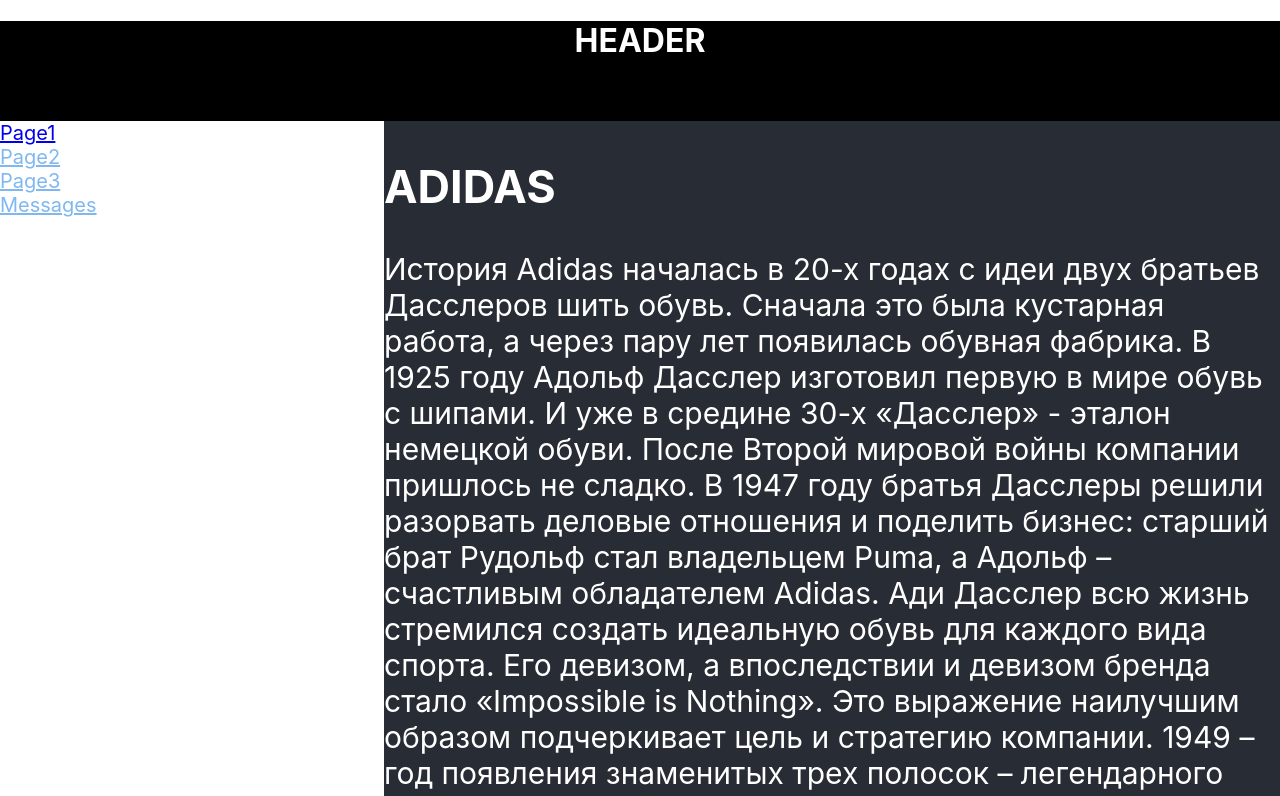
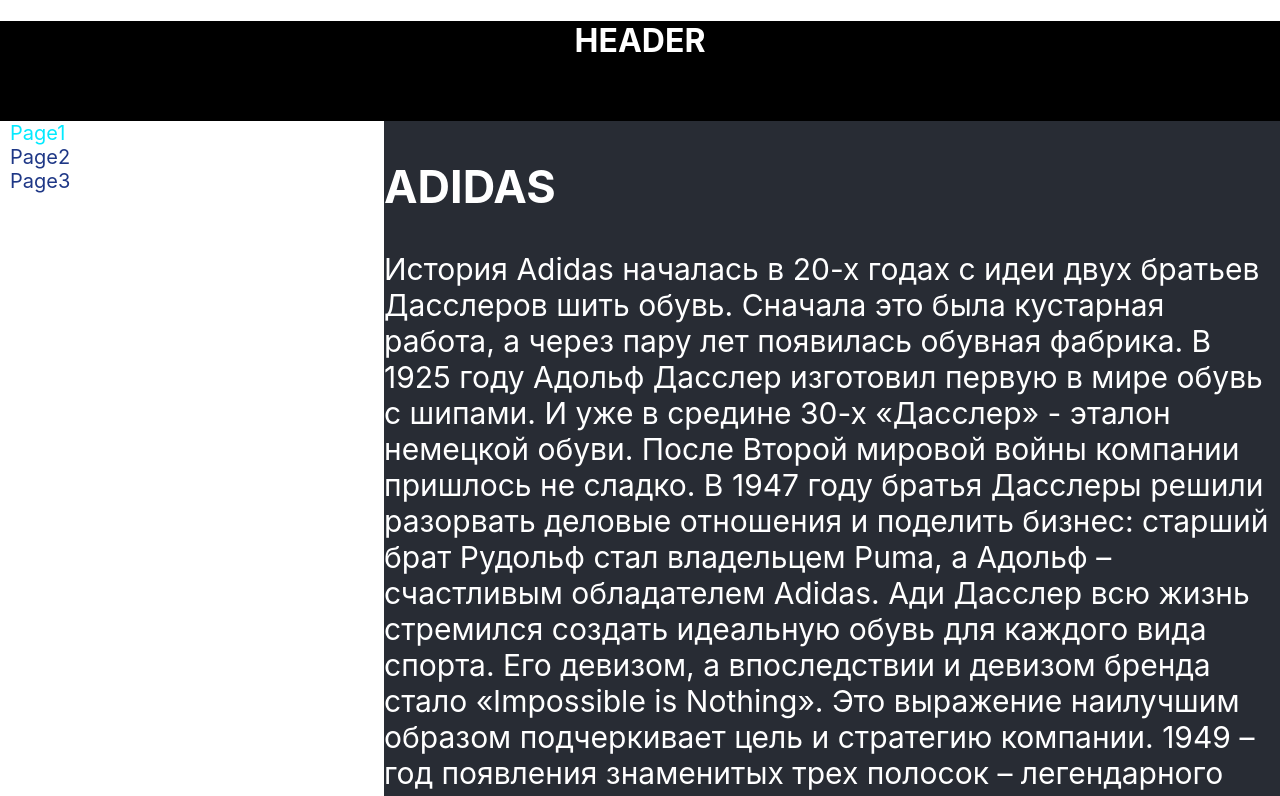
Before and after one commit to SergeyRachuk7/my-app-router-dom-v6, a React (Create React App) app: page /page1 in a window 1280 px wide. Shown: the top 796 px of the page. Built offline with nearby package versions, Linux system fonts and the light colour scheme.

Commit message:
add styled components, Path

```diff
--- a/package.json
+++ b/package.json
@@ -15,6 +15,7 @@
     "react-dom": "^18.3.1",
     "react-router-dom": "^6.20.0",
     "react-scripts": "5.0.1",
+    "styled-components": "^6.1.11",
     "typescript": "^4.9.5",
     "web-vitals": "^2.1.4"
   },
--- a/src/App.tsx
+++ b/src/App.tsx
@@ -1,44 +1,40 @@
 import React from 'react';
-import './App.css';
+import styles from './pages/my-style.module.css';
 import { PageOne } from './pages/PageOne';
 import { PageTwo } from './pages/PageTwo';
 import { PageThree } from './pages/PageThrree';
 import { Error404 } from './pages/Error404';
-import styles from './pages/my-style.module.css';
-import { HashRouter, Navigate, Route, Routes } from 'react-router-dom';
+import { Navigate, Route, Routes } from 'react-router-dom';
 import { NavLink } from 'react-router-dom';
+import { S } from './pages/_styles';
+
+const PATH = {
+  PAGE1: "/page1",
+  PAGE2: "/page2",
+  PAGE3: "/page3",
+  PAGE4: "/error404"
+} as const
+
 
 function App() {
   return (
     <div>
       <div className={styles.header}>  <h1>HEADER</h1>  </div>
       <div className={styles.body}>
-        <div className={styles.nav} >
-          <div> <NavLink to={"/page1"}
-            className={({ isActive }) =>
-              isActive ? "styles.active" : styles.navLink} >Page1</NavLink> </div>
-          <div><NavLink to={"/page2"} className={({ isActive }) =>
-            isActive ? "styles.active" : styles.navLink}>Page2</NavLink></div>
-          <div><NavLink to={"/page3"} className={({ isActive }) =>
-            isActive ? "styles.active" : styles.navLink}>Page3</NavLink></div>
-          <div>
-            <NavLink
-              to="/messages"
-              className={({ isActive }) =>
-                isActive ? "styles.active" : styles.navLink
-              }>Messages</NavLink>
-          </div>
-
+        <div className={styles.nav}>
+          <S.NavWrapper><NavLink to={PATH.PAGE1} >Page1</NavLink> </S.NavWrapper>
+          <S.NavWrapper><NavLink to={PATH.PAGE2} >Page2</NavLink></S.NavWrapper>
+          <S.NavWrapper><NavLink to={PATH.PAGE3} >Page3</NavLink></S.NavWrapper>
         </div>
         <div className={styles.content}>
           <Routes>
             <Route path={"/"} element={<Navigate to={"/page1"} />} />
 
-            <Route path="/page1" element={<PageOne />} />
-            <Route path="/page2" element={<PageTwo />} />
-            <Route path="/page3" element={<PageThree />} />
+            <Route path={PATH.PAGE1} element={<PageOne />} />
+            <Route path={PATH.PAGE2} element={<PageTwo />} />
+            <Route path={PATH.PAGE3} element={<PageThree />} />
 
-            <Route path='/error404' element={<Error404 />} />
+            <Route path={PATH.PAGE4} element={<Error404 />} />
             <Route path="/*" element={<Navigate to={"/Error404"} />} />
           </Routes>
 
@@ -50,4 +46,6 @@
 }
 
 
+
+
 export default App;
--- /dev/null
+++ b/src/pages/_styles.ts
@@ -0,0 +1,25 @@
+import styled from "styled-components";
+
+const NavWrapper = styled.div`
+  margin-left: 10px;
+  font-size: 20px;
+
+  & > a {
+    text-decoration: none;
+    color: #1e3786;
+  }
+
+  & > a.active {
+    text-decoration: none;
+    color: #03eaff;
+  }
+
+  & > a:hover {
+    color: steelblue;
+  }
+`;
+
+
+export const S ={
+  NavWrapper
+}
```
Also changed, not shown: 1 other file (tests, documents, lock files or other folders).
